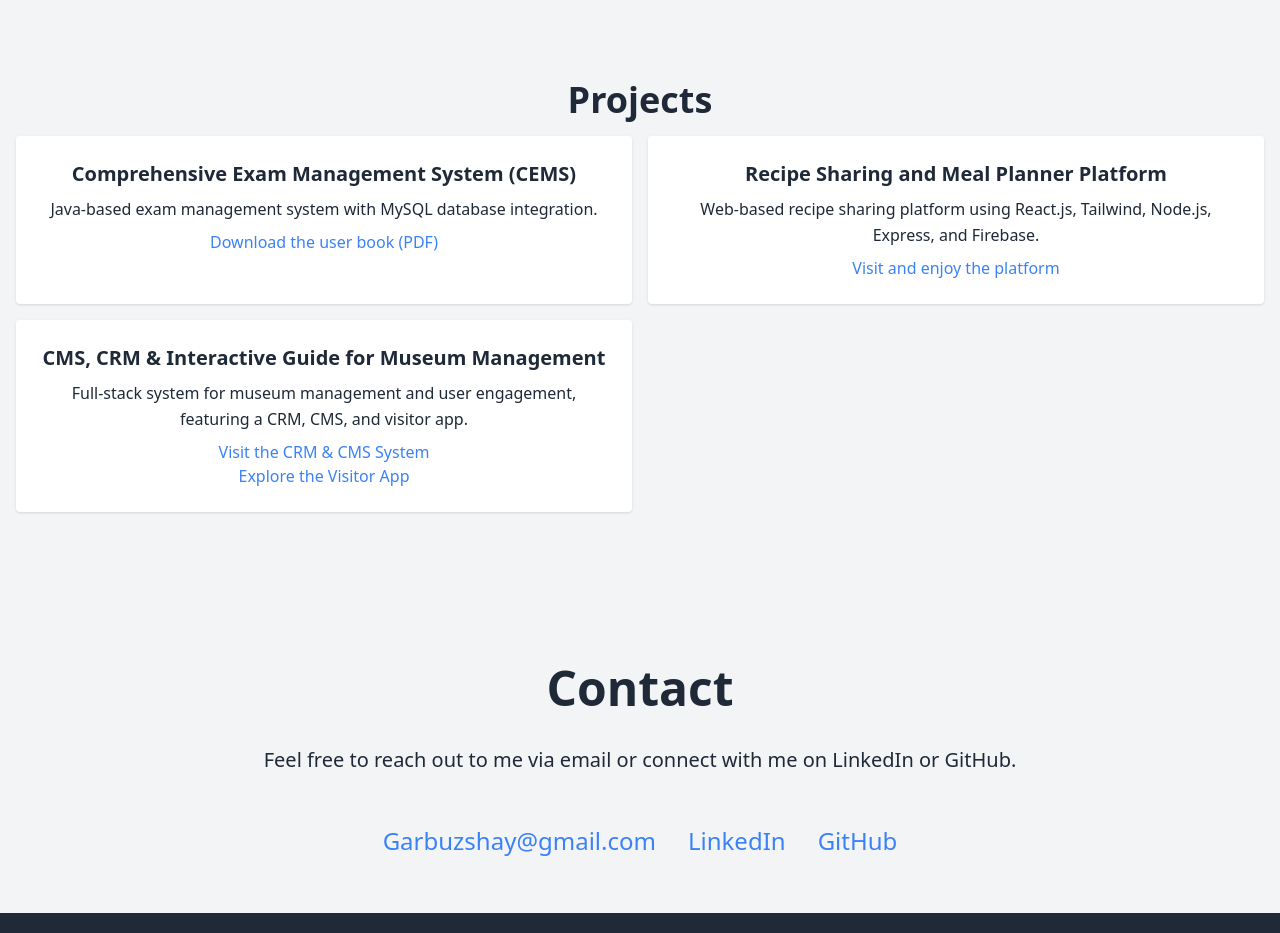
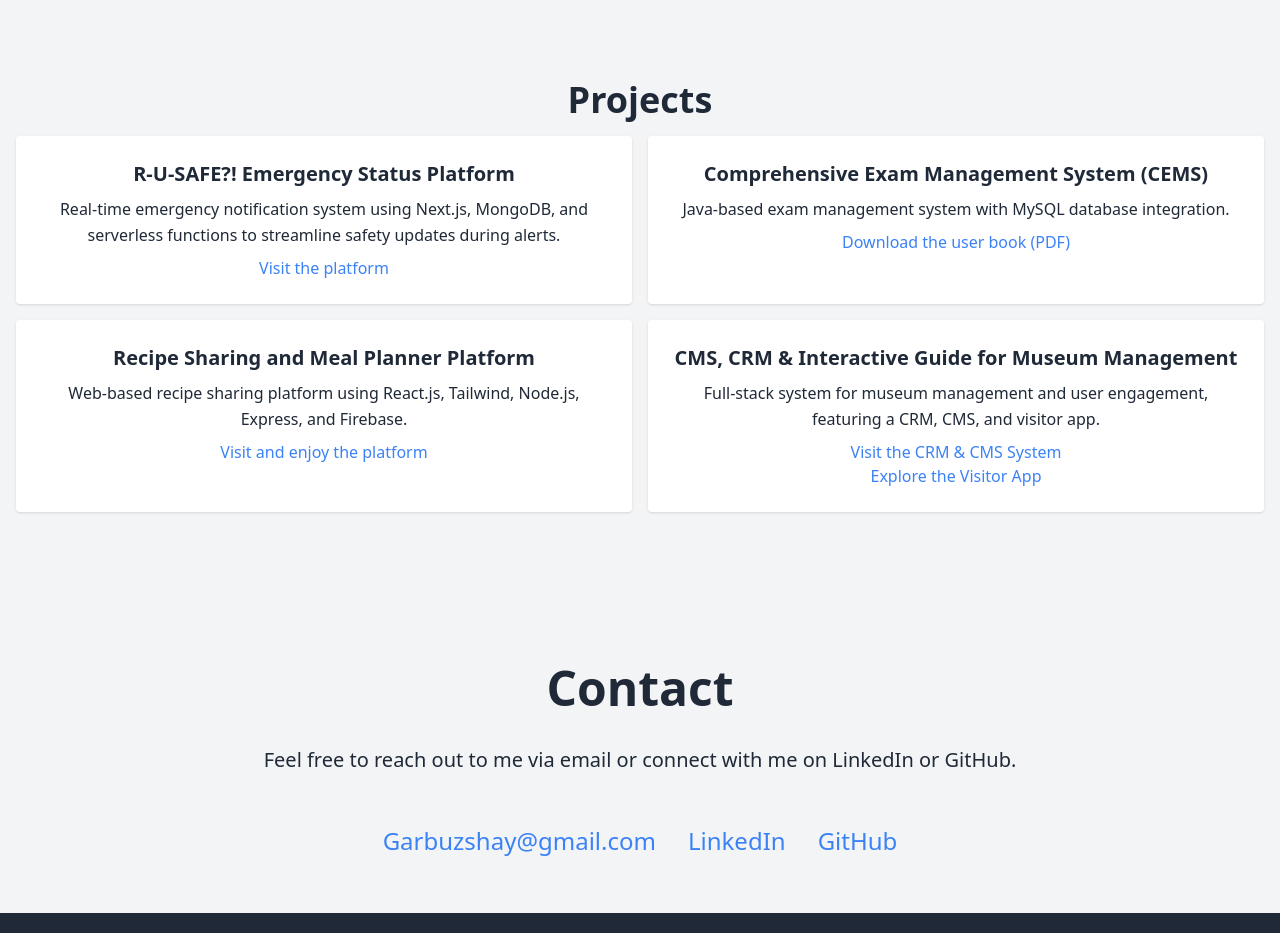
Before and after one commit to garbuzshay/Portfolio-garbuz, a React (Create React App) app: page / in a window 1280 px wide. Shown: the part 2200-3133 px from the top of the page. Built offline with nearby package versions, Linux system fonts and the light colour scheme.

Commit message:
added r-u-safe?!

```diff
--- a/src/components/Navbar.js
+++ b/src/components/Navbar.js
@@ -31,7 +31,7 @@ const Navbar = () => {
         <div className="md:hidden flex items-center space-x-4">
           <button
             onClick={toggleTheme}
-            className="p-2 rounded-full bg-gray-200 dark:bg-gray-700 focus:outline-none transition-all duration-300"
+            className="p-2 rounded-full   focus:outline-none transition-all duration-300"
           >
             <FontAwesomeIcon
               icon={theme === "light" ? faMoon : faSun}
@@ -45,11 +45,13 @@ const Navbar = () => {
               onClick={toggleMenu}
               className="text-gray-800 dark:text-gray-200 focus:outline-none w-10 h-10 flex items-center justify-center"
             >
-              <FontAwesomeIcon
-                icon={isOpen ? null : faBars}
-                className="text-gray-800 dark:text-gray-200"
-                size="lg"
-              />
+              {!isOpen && (
+                <FontAwesomeIcon
+                  icon={faBars}
+                  className="text-gray-800 dark:text-gray-200"
+                  size="lg"
+                />
+              )}
             </button>
           </div>
         </div>
--- a/src/components/Projects.js
+++ b/src/components/Projects.js
@@ -7,6 +7,24 @@ const Projects = () => {
       <div className="container mx-auto text-center p-4">
         <h2 className="text-4xl font-bold mb-4">Projects</h2>
         <div className="grid grid-cols-1 md:grid-cols-2 gap-4">
+
+          {/* R-U-SAFE?! Project */}
+          <div className="bg-white dark:bg-gray-800 p-6 rounded shadow">
+            <h3 className="text-xl font-semibold mb-2">R-U-SAFE?! Emergency Status Platform</h3>
+            <p className="leading-relaxed mb-2">
+              Real-time emergency notification system using Next.js, MongoDB, and serverless functions to streamline safety updates during alerts.
+            </p>
+            <p>
+              <a
+                href="https://r-u-s.vercel.app/"
+                target="_blank"
+                rel="noopener noreferrer"
+                className="text-blue-500 hover:underline"
+              >
+                Visit the platform
+              </a>
+            </p>
+          </div>
 
           {/* CEMS Project */}
           <div className="bg-white dark:bg-gray-800 p-6 rounded shadow">
@@ -43,15 +61,15 @@ const Projects = () => {
             </p>
           </div>
 
-          {/* New CMS/CRM Project */}
+          {/* Museum CMS/CRM Project */}
           <div className="bg-white dark:bg-gray-800 p-6 rounded shadow">
-          <h3 className="text-xl font-semibold mb-2">CMS, CRM & Interactive Guide for Museum Management</h3>
+            <h3 className="text-xl font-semibold mb-2">CMS, CRM & Interactive Guide for Museum Management</h3>
             <p className="leading-relaxed mb-2">
               Full-stack system for museum management and user engagement, featuring a CRM, CMS, and visitor app.
             </p>
             <p>
               <a
-                href="https://final-project-jwpy.vercel.app/"  // Mock link for CRM & CMS system
+                href="https://final-project-jwpy.vercel.app/"
                 target="_blank"
                 rel="noopener noreferrer"
                 className="text-blue-500 hover:underline"
@@ -61,7 +79,7 @@ const Projects = () => {
             </p>
             <p>
               <a
-                href="https://mensch-visitors.vercel.app/"  // Mock link for Visitor App
+                href="https://mensch-visitors.vercel.app/"
                 target="_blank"
                 rel="noopener noreferrer"
                 className="text-blue-500 hover:underline"
```
